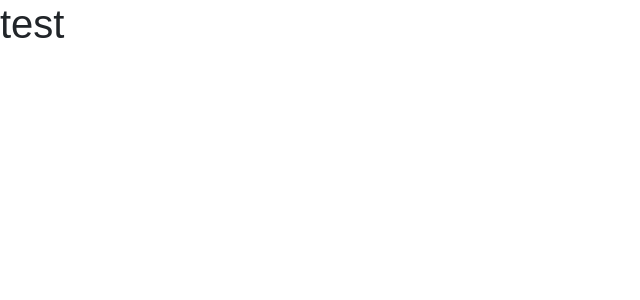
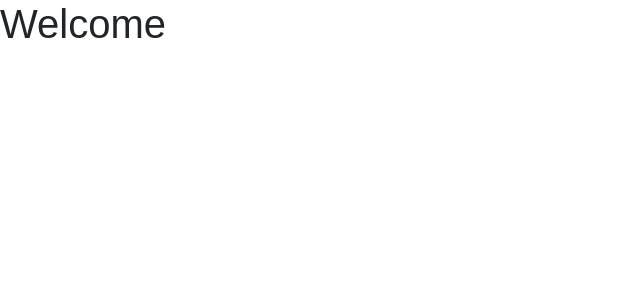
Before and after one commit to JJURIZ/mern-auth-client, a React (Create React App) app: page / in a window 1280 px wide. Shown: the top 300 px of the page, without its empty margins (0-640 px from the left). Built offline with nearby package versions, Linux system fonts and the light colour scheme.

Commit message:
[Welcome] built first route

```diff
--- a/src/App.js
+++ b/src/App.js
@@ -1,9 +1,11 @@
 import './App.css';
+
+import Welcome from './components/Welcome'
 
 function App() {
   return (
     <div className="App">
-      <h1>test</h1>
+      <Welcome />
     </div>
   );
 }
--- a/src/components/Welcome.js
+++ b/src/components/Welcome.js
@@ -0,0 +1,11 @@
+import React from 'react';
+
+const Welcome = () => {
+    return (
+        <div>
+            <h1>Welcome</h1>
+        </div>
+    )
+}
+
+export default Welcome;
```
Also changed, not shown: 2 other files (tests, documents, lock files or other folders).
